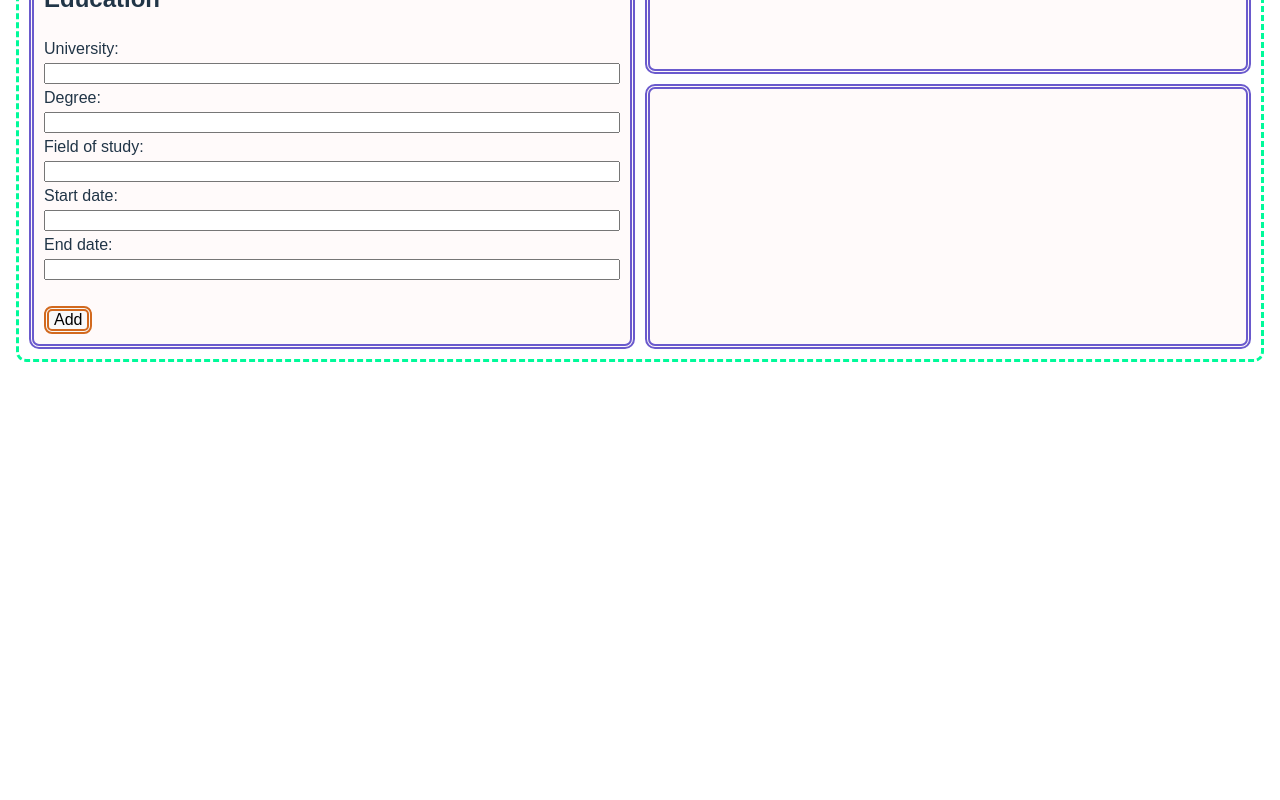
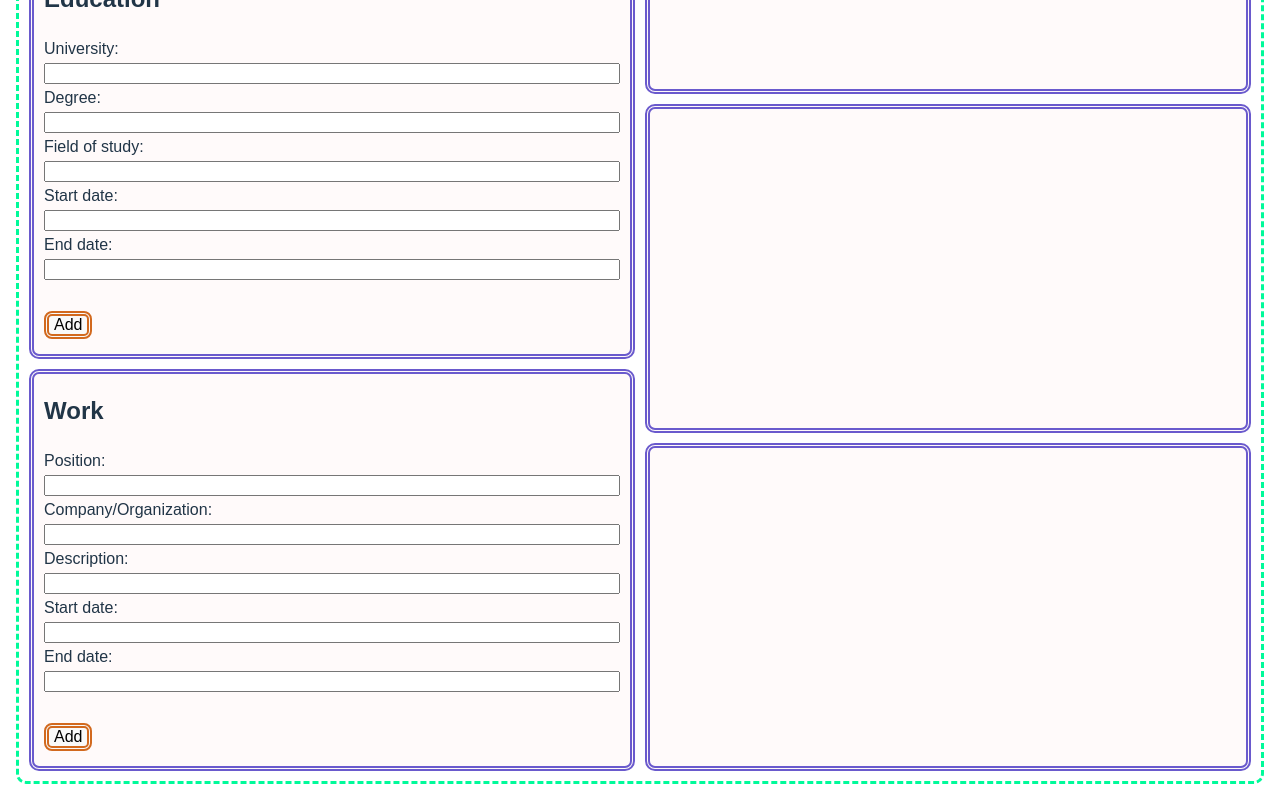
Before and after one commit to Prin-S/cv-application, a React (Vite) app: page / in a window 1280 px wide. Shown: the part 451-1251 px from the top of the page. Before the commit the page ends 829 px from the top, so only its background shows below. Built offline with nearby package versions, Linux system fonts and the light colour scheme; a web font is replaced by a local one.

Commit message:
Added functionality for work information.
Copied (and modified a bit) the abilities to add, edit, and delete entries from those of education information.

```diff
--- a/src/components/cv.jsx
+++ b/src/components/cv.jsx
@@ -25,7 +25,23 @@ function EducationInformation({ onSubmit }) {
     );
 }
 
-function LeftSide({ onGenChange, onEduSubmit }) {
+function WorkInformation({ onSubmit }) {
+    return (
+        <div className="box form-box">
+            <h2>Work</h2>
+            <form onSubmit={onSubmit}>
+                <label htmlFor="position">Position: <input id="position" className="input" type="text" name="position" required /></label><br />
+                <label htmlFor="com-org">Company/Organization: <input id="com-org" className="input" type="text" name="com-org" required /></label><br />
+                <label htmlFor="description">Description: <input id="description" className="input" type="text" name="description" required /></label><br />
+                <label htmlFor="work-start">Start date: <input id="work-start" className="input" type="text" name="work-start" required /></label><br />
+                <label htmlFor="work-end">End date: <input id="work-end" className="input" type="text" name="work-end" required /></label><br /><br />
+                <button className="button" type="submit">Add</button>
+            </form>
+        </div>
+    );
+}
+
+function LeftSide({ onGenChange, onEduSubmit, onWorkSubmit }) {
     return (
         <div className="container container-inner">
             <div className="box form-box">
@@ -37,6 +53,7 @@ function LeftSide({ onGenChange, onEduSubmit }) {
                 </form>
             </div>
             <EducationInformation onSubmit={onEduSubmit} />
+            <WorkInformation onSubmit={onWorkSubmit} />
         </div>
     );
 }
@@ -84,7 +101,51 @@ function RenderEducation({ item, onEduEdit, onClick }) {
     );
 }
 
-function RightSide({ genText, eduText, onEduEdit, onEduDelete }) {
+function EditWorkInformation({ item, onWorkEdit }) {
+    function cancelEditWorkInfo() { // Hide the form and display the information.
+        document.getElementById(item.id + '-1').style.display = 'block';
+        document.getElementById(item.id + '-2').style.display = 'none';
+    }
+
+    return (
+        <div className="box form-box edit-box">
+            <form id={item.id} onSubmit={onWorkEdit}>
+                <label htmlFor="position">Position: <input id="position" className="input" type="text" name="position" defaultValue={item.position} required /></label><br />
+                <label htmlFor="com-org">Company/Organization: <input id="com-org" className="input" type="text" name="com-org" defaultValue={item['com-org']} required /></label><br />
+                <label htmlFor="description">Description: <input id="description" className="input" type="text" name="description" defaultValue={item.description} required /></label><br />
+                <label htmlFor="work-start">Start date: <input id="work-start" className="input" type="text" name="work-start" defaultValue={item['work-start']} required /></label><br />
+                <label htmlFor="work-end">End date: <input id="work-end" className="input" type="text" name="work-end" defaultValue={item['work-end']} required /></label><br /><br />
+                <button className="button" type="submit">Save</button> <button className="button" type="reset" onClick={cancelEditWorkInfo}>Cancel</button>
+            </form>
+        </div>
+    );
+}
+
+function RenderWork({ item, onWorkEdit, onClick }) {
+    function editWorkInfo() { // Hide the displayed information while it is being edited.
+        document.getElementById(item.id + '-1').style.display = 'none';
+        document.getElementById(item.id + '-2').style.display = 'block';
+    }
+
+    return (
+        <>
+            <div id={item.id + '-1'}>
+                <div className="each-entry">
+                    <h3 className="full">{item.position}</h3>
+                    <p className="one-fifth">{item['work-start']}-{item['work-end']}</p>
+                    <p className="four-fifths">{item['com-org']}</p>
+                    <p className="full">{item.description}</p>
+                    <div className="full"><button id={item.id} className="button" onClick={editWorkInfo}>Edit</button> <button id={item.id} className="button" onClick={onClick}>x</button></div>
+                </div>
+            </div>
+            <div id={item.id + '-2'} style={{display: 'none'}}>
+                <EditWorkInformation item={item} onWorkEdit={onWorkEdit} />
+            </div>
+        </>
+    );
+}
+
+function RightSide({ genText, eduText, workText, onEduEdit, onEduDelete, onWorkEdit, onWorkDelete }) {
     return (
         <div className="container container-inner">
             <div className="box">
@@ -104,6 +165,18 @@ function RightSide({ genText, eduText, onEduEdit, onEduDelete }) {
                     }
                 })}
             </div>
+            <div className="box">
+                {workText.map(item => {
+                    if (item == workText[workText.length - 1]) {
+                        return <RenderWork key={item.id} item={item} onWorkEdit={onWorkEdit} onClick={onWorkDelete} />;
+                    } else {
+                        return <>
+                            <RenderWork key={item.id} item={item} onWorkEdit={onWorkEdit} onClick={onWorkDelete} />
+                            <hr />
+                        </>;
+                    }
+                })}
+            </div>
         </div>
     );
 }
@@ -111,6 +184,7 @@ function RightSide({ genText, eduText, onEduEdit, onEduDelete }) {
 function CVContainer() {
     const [genInfo, setGenInfo] = useState({ name: '', email: '', phone: '' });
     const [eduInfo, setEduInfo] = useState([]);
+    const [workInfo, setWorkInfo] = useState([]);
 
     function handleGenInfoChange(e) {
         const newGenInfo = { ...genInfo, [e.target.id]: e.target.value };
@@ -149,10 +223,54 @@ function CVContainer() {
         setEduInfo(newEduInfo);
     }
 
+    function handleWorkInfoSubmit(e) {
+        e.preventDefault();
+        const newWorkInfo = [ ...workInfo, { id: crypto.randomUUID(), position: e.target[0].value, 'com-org': e.target[1].value, description: e.target[2].value, 'work-start': e.target[3].value, 'work-end': e.target[4].value } ];
+        newWorkInfo.sort((a, b) => b.start - a.start); // Sort the start year to show the latest year on top.
+        setWorkInfo(newWorkInfo);
+        e.target.reset();
+    }
+
+    function handleWorkInfoEdit(e) {
+        e.preventDefault();
+
+        // Hide the form and display the information.
+        document.getElementById(e.target.id + '-1').style.display = 'block';
+        document.getElementById(e.target.id + '-2').style.display = 'none';
+
+        const itemToEdit = workInfo.find(item => item.id == e.target.id); // Update the existing entry.
+        itemToEdit.position = e.target[0].value;
+        itemToEdit['com-org'] = e.target[1].value;
+        itemToEdit.description = e.target[2].value;
+        itemToEdit['work-start'] = e.target[3].value;
+        itemToEdit['work-end'] = e.target[4].value;
+
+        const newWorkInfo = [ ...workInfo.filter(item => item.id != e.target.id), itemToEdit ];
+        newWorkInfo.sort((a, b) => b['work-start'] - a['work-start']); // Sort the start year to show the latest year on top.
+        setWorkInfo(newWorkInfo);
+    }
+
+    function handleWorkInfoDelete(e) {
+        const newWorkInfo = workInfo.filter(item => item.id != e.target.id );
+        setWorkInfo(newWorkInfo);
+    }
+
     return (
         <div className="container">
-            <LeftSide onGenChange={handleGenInfoChange} onEduSubmit={handleEduInfoSubmit} />
-            <RightSide genText={genInfo} eduText={eduInfo} onEduEdit={handleEduInfoEdit} onEduDelete={handleEduInfoDelete} />
+            <LeftSide
+                onGenChange={handleGenInfoChange}
+                onEduSubmit={handleEduInfoSubmit}
+                onWorkSubmit={handleWorkInfoSubmit}
+            />
+            <RightSide
+                genText={genInfo}
+                eduText={eduInfo}
+                workText={workInfo}
+                onEduEdit={handleEduInfoEdit}
+                onEduDelete={handleEduInfoDelete}
+                onWorkEdit={handleWorkInfoEdit}
+                onWorkDelete={handleWorkInfoDelete}
+            />
         </div>
     );
 }
--- a/src/styles/styles.css
+++ b/src/styles/styles.css
@@ -12,7 +12,7 @@
     }
 }
 
-@media (min-width: 992px) {
+@media (min-width: 1280px) {
     #root {
         width: 1280px;
     }
@@ -30,8 +30,8 @@ h1, h2, h3, h4, h5, h6 {
     font-weight: 600;
 }
 
-h3 {
-    margin: 0;
+p, h3 {
+    margin: 5px 0;
 }
 
 hr {
@@ -130,6 +130,7 @@ hr {
 .button {
     border: thick double chocolate;
     width: fit-content;
+    margin: 5px 0;
     padding: 0px 5px;
 }
 
```
